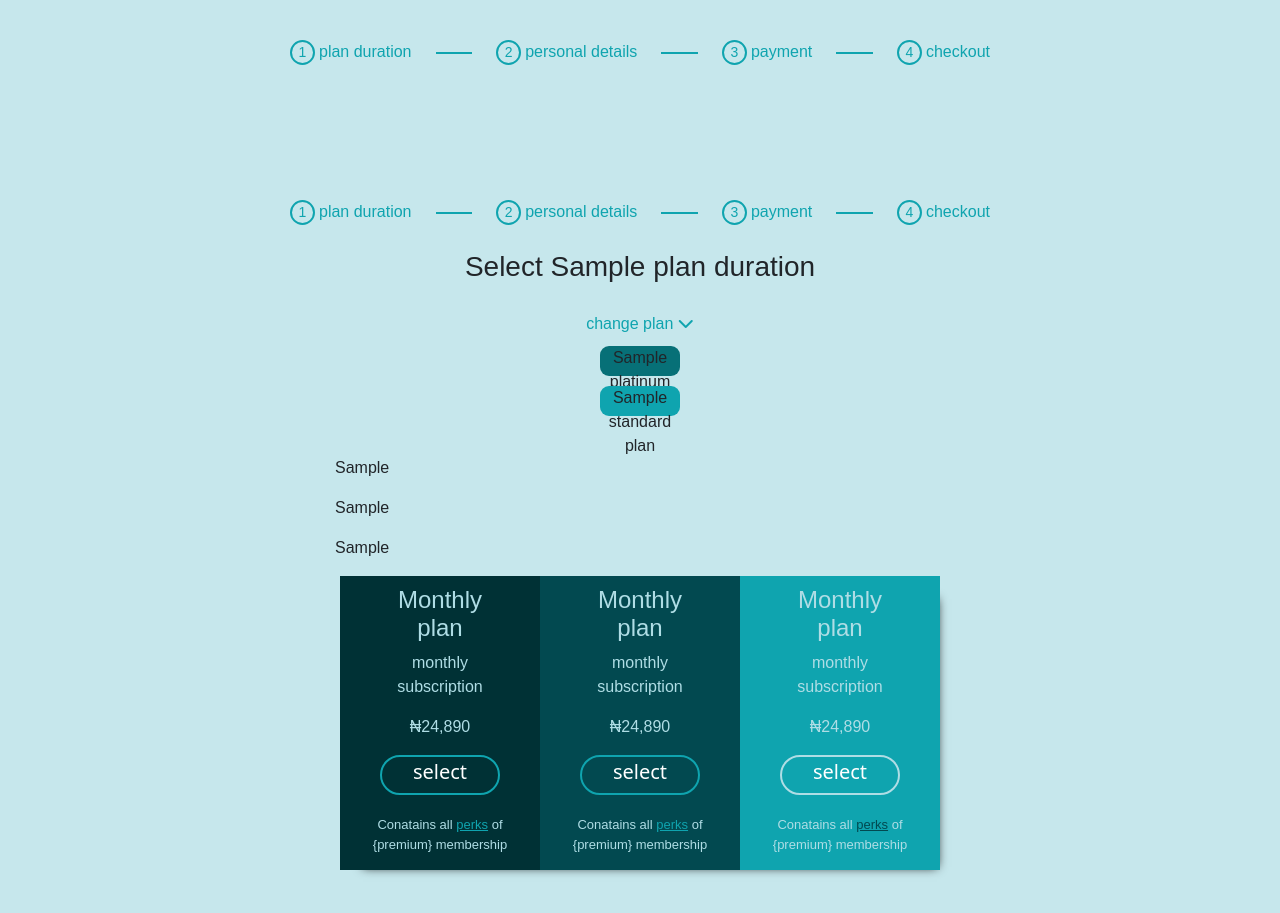
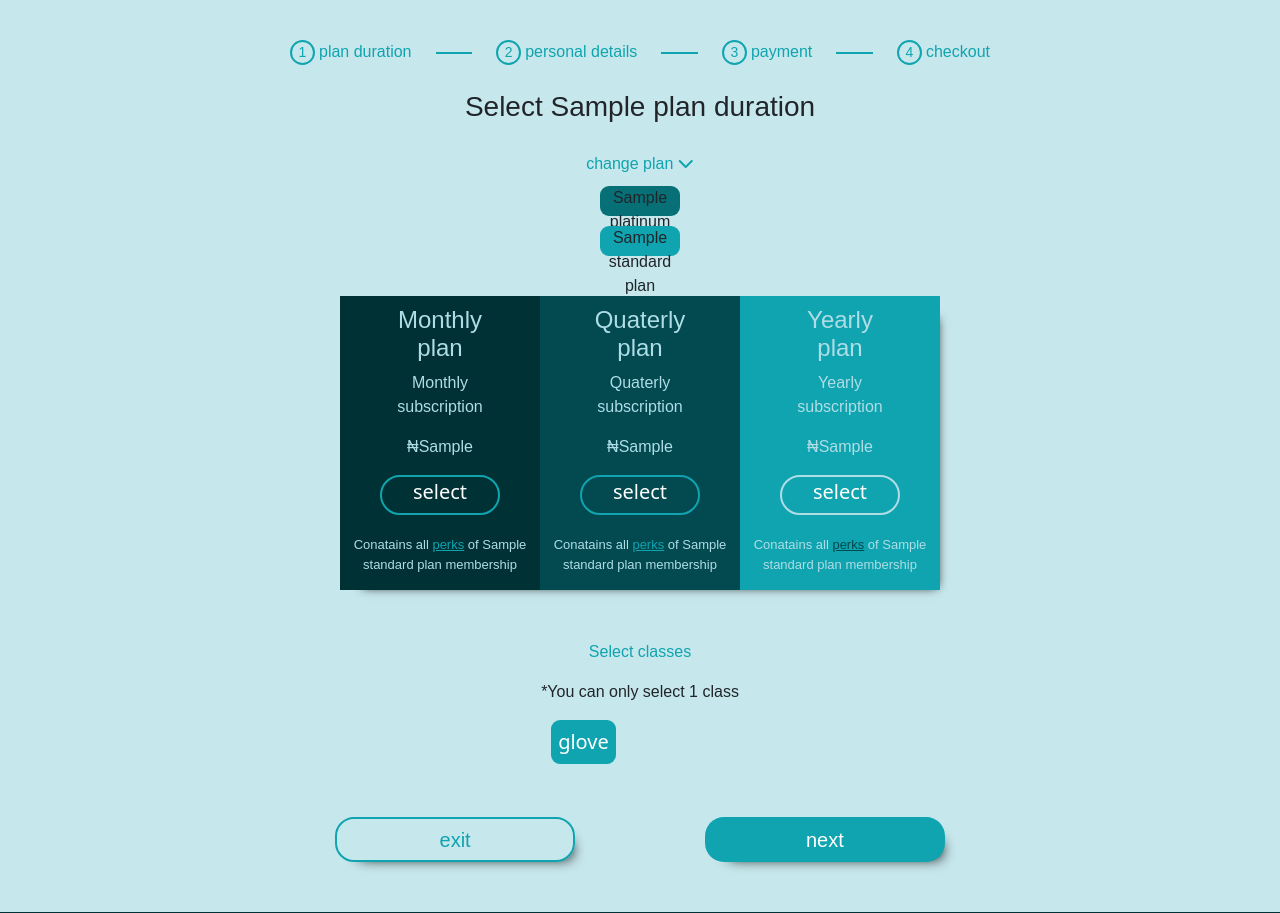
Before and after one commit to abdulhamidbabawale/revivefitness, a Django app: template templates/joinus_plan.html in a window 1280 px wide. Shown: the top 913 px of the page. Run offline with Django 5.2, Linux system fonts and the light colour scheme; data comes from the database, SQL or seed files in the repository; tables that the repository leaves empty hold one stand-in row (values such as "Sample post"); the template is opened without the code that fills it: values that come from a table or form of the project are taken from there, most other values are stand-ins (such as "Sample title", 1, 10 or a date in 2020); some libraries are stand-ins or nearby versions.

Commit message:
block joinus nav and updated local storage settings

```diff
--- a/templates/joinus_plan.html
+++ b/templates/joinus_plan.html
@@ -3,7 +3,7 @@
 {% load static %}
 
   <link rel="stylesheet" href="{% static 'join_plan.css'%}">
-  <link rel="stylesheet" href="{% static 'joinus_nav.css'%}">
+
   <script
   src="https://code.jquery.com/jquery-3.7.0.js"
   integrity="sha256-JlqSTELeR4TLqP0OG9dxM7yDPqX1ox/HfgiSLBj8+kM="
@@ -11,44 +11,8 @@
   {% block nav %}
 
   {% endblock %}
-  <main class="container">
-    <div class=" mm">
-      <div class="row top">
-        <div class="col oo">
-          <div class="num">
-            <p>1</p>
-          </div>
-          <li>plan duration</li>
-        </div>
-        <div class="col line">
-          <hr>
-        </div>
-        <div class="col oo">
-          <div class="num set_page_progress">
-            <p>2</p>
-          </div>
-          <li>personal details</li>
-        </div>
-        <div class="col line">
-          <hr>
-        </div>
-        <div class="col oo">
-          <div class="num">
-            <p>3</p>
-          </div>
-          <li>payment</li>
-        </div>
-        <div class="col line">
-          <hr>
-        </div>
-        <div class="col oo">
-          <div class="num">
-            <p>4</p>
-          </div>
-          <li>checkout</li>
-        </div>
-      </div>
-    </div>
+
+
 
 <div class="top_header">
   <h3>Select {{selected_plan}} plan duration</h3>
@@ -56,29 +20,18 @@
   <a id="change_plan" href="#">change plan <i class="fa-solid fa-chevron-down" id="arrowIcon"></i></a>
   <div class="select_plan">
     <label for="platinum_plan">
-      <input onclick="window.location.reload()" id="platinum_plan" type="radio" name="plan" value="{{platinum_plan.plan_name}}">
+      <input onclick="window.location.reload()" id="platinum_plan" type="radio" name="plan" value="{{platinum_plan.id}}">
       <div class="plan_drop_down enlarge_on_hover">{{platinum_plan.plan_name}}</div>
     </label>
     <label for="standard_plan">
-      <input onclick="window.location.reload()" id="standard_plan" type="radio" name="plan" value="{{standard_plan.plan_name}}">
+      <input onclick="window.location.reload()" id="standard_plan" type="radio" name="plan" value="{{standard_plan.id}}">
       <div class="plan_drop_down enlarge_on_hover">{{standard_plan.plan_name}}</div>
     </label>
   </div>
 </div>
 <div class="contents">
-  <!-- <script>
-$(document).ready(function(){
-  setInterval(function(){
-    $("#mk").load(window.location.href + "#mk");
-  },3000);
-})
-  </script> -->
-
 
   <!-- <p id="selectedplanDisplay">Not selected</p> -->
-<p id="mk"> {{selected_plan}} </p>
-<p> {{duration_cost.platinum_quterly}} </p>
-<p> {{duration_cost.platinum_yearly}} </p>
 
 
 
@@ -87,66 +40,66 @@ $(document).ready(function(){
     {% if selected_plan == 'platinum' %}
     <div class="duration monthly">
      <h4>Monthly <br>plan</h4>
-     <p>monthly <br> subscription</p>
+     <p>Monthly <br> subscription</p>
      <p>₦{{duration_cost.platinum_monthly}}</p>
      <label for="monthly_plan">
        <input id="monthly_plan" type="radio" name="duration" value="monthly">
        <span type="button" id="select_but" class="enlarge_on_hover">select</span>
       </label>
-     <p id="all_perks">Conatains all <a href="">perks</a> of {premium} membership</p>
+     <p id="all_perks">Conatains all <a href="">perks</a> of {{platinum_plan.plan_name}} membership</p>
     </div>
     <div class="duration quaterly">
-     <h4>Monthly <br>plan</h4>
-     <p>monthly <br> subscription</p>
+     <h4>Quaterly <br>plan</h4>
+     <p>Quaterly <br> subscription</p>
      <p>₦{{duration_cost.platinum_quterly}}</p>
      <label for="quaterly_plan">
        <input id="quaterly_plan" type="radio" name="duration" value="quarterly">
        <span type="button" id="select_but" class="enlarge_on_hover">select</span>
       </label>
-     <p id="all_perks">Conatains all <a href="">perks</a> of {premium} membership</p>
+     <p id="all_perks">Conatains all <a href="">perks</a> of {{platinum_plan.plan_name}} membership</p>
     </div>
 
     <div class="duration yearly">
-     <h4>Monthly <br>plan</h4>
-     <p>monthly <br> subscription</p>
+     <h4>Yearly <br>plan</h4>
+     <p>Yearly <br> subscription</p>
      <p>₦{{duration_cost.platinum_yearly}}</p>
      <label for="yearly_plan">
        <input id="yearly_plan" type="radio" name="duration" value="yearly">
        <span type="button" id="select_but" class="enlarge_on_hover">select</span>
       </label>
-     <p id="all_perks">Conatains all <a href="">perks</a> of {premium} membership</p>
+     <p id="all_perks">Conatains all <a href="">perks</a> of {{platinum_plan.plan_name}} membership</p>
     </div>
     {% else %}
     <div class="duration monthly">
       <h4>Monthly <br>plan</h4>
-      <p>monthly <br> subscription</p>
-      <p>₦24,890</p>
+      <p>Monthly <br> subscription</p>
+      <p>₦{{duration_cost.standard_monthly}}</p>
       <label for="monthly_plan">
         <input id="monthly_plan" type="radio" name="duration" value="monthly">
         <span type="button" id="select_but" class="enlarge_on_hover">select</span>
        </label>
-      <p id="all_perks">Conatains all <a href="">perks</a> of {premium} membership</p>
+      <p id="all_perks">Conatains all <a href="">perks</a> of {{standard_plan.plan_name}} membership</p>
      </div>
      <div class="duration quaterly">
-      <h4>Monthly <br>plan</h4>
-      <p>monthly <br> subscription</p>
-      <p>₦24,890</p>
+      <h4>Quaterly <br>plan</h4>
+      <p>Quaterly <br> subscription</p>
+      <p>₦{{duration_cost.standard_quterly}} </p>
       <label for="quaterly_plan">
         <input id="quaterly_plan" type="radio" name="duration" value="quarterly">
         <span type="button" id="select_but" class="enlarge_on_hover">select</span>
        </label>
-      <p id="all_perks">Conatains all <a href="">perks</a> of {premium} membership</p>
+      <p id="all_perks">Conatains all <a href="">perks</a> of {{standard_plan.plan_name}} membership</p>
      </div>
 
      <div class="duration yearly">
-      <h4>Monthly <br>plan</h4>
-      <p>monthly <br> subscription</p>
-      <p>₦24,890</p>
+      <h4>Yearly <br>plan</h4>
+      <p>Yearly <br> subscription</p>
+      <p>₦{{duration_cost.standard_yearly}} </p>
       <label for="yearly_plan">
         <input id="yearly_plan" type="radio" name="duration" value="yearly">
         <span type="button" id="select_but" class="enlarge_on_hover">select</span>
        </label>
-      <p id="all_perks">Conatains all <a href="">perks</a> of {premium} membership</p>
+      <p id="all_perks">Conatains all <a href="">perks</a> of {{standard_plan.plan_name}} membership</p>
      </div>
     {% endif %}
     </div>
@@ -201,27 +154,62 @@ $(document).ready(function(){
 
 
 <script>
+// document.querySelectorAll('input[name="duration"]').forEach(input => {
+//   input.addEventListener('change', function () {
+//     if (this.checked) { // Ensure this input is the one selected
+//       localStorage.setItem('planDuration', this.value); // Save to localStorage
+//       console.log("Saved plan duration:", this.value); // Debugging message
+//     }
+//   });
+// });
+
+// // Store the selected class and its value
+// document.querySelectorAll('input[name="clas"]').forEach(input => {
+//     input.addEventListener('change', function () {
+//         localStorage.setItem('selectedClass', this.value);  // Save selected class to local storage
+//     });
+// });
+
+
+
+// Duration for 3 hours in milliseconds
+// const DURATION_3_HOURS = 3 * 60 * 60 * 1000;
+const DURATION_3_HOURS = 3 * 60 * 1000; //3 mins
+// const DURATION_3_MINUTES = 3 * 60 * 1000;
+
+// Save duration selection with expiration
 document.querySelectorAll('input[name="duration"]').forEach(input => {
   input.addEventListener('change', function () {
-    if (this.checked) { // Ensure this input is the one selected
-      localStorage.setItem('planDuration1', this.value); // Save to localStorage
-      console.log("Saved plan duration:", this.value); // Debugging message
+    if (this.checked) {
+      const now = Date.now();
+      const item = {
+        value: this.value,
+        expiry: now + DURATION_3_HOURS,
+      };
+      localStorage.setItem('planDuration', JSON.stringify(item));
+      console.log("Saved plan duration with expiry:", item);
     }
   });
 });
 
-// Store the selected class and its value
+// Save class selection with expiration
 document.querySelectorAll('input[name="clas"]').forEach(input => {
-    input.addEventListener('change', function () {
-        localStorage.setItem('selectedClass', this.value);  // Save selected class to local storage
-    });
+  input.addEventListener('change', function () {
+    const now = Date.now();
+    const item = {
+      value: this.value,
+      expiry: now + DURATION_3_HOURS,
+    };
+    localStorage.setItem('selectedClass', JSON.stringify(item));
+    console.log("Saved selected class with expiry:", item);
+  });
 });
 
 
 
   // Retrieve the saved selection on page load and set the radio as checked
   document.addEventListener("DOMContentLoaded", function () {
-    const savedDuration = localStorage.getItem('planDuration1');
+    const savedDuration = localStorage.getItem('planDuration');
     if (savedDuration) {
       const savedInput = document.querySelector(`input[name="duration"][value="${savedDuration}"]`);
       if (savedInput) {
@@ -258,6 +246,6 @@ document.querySelectorAll('input[name="clas"]').forEach(input => {
 
 
 
-  </main>
+
 
   {% endblock %}
```
